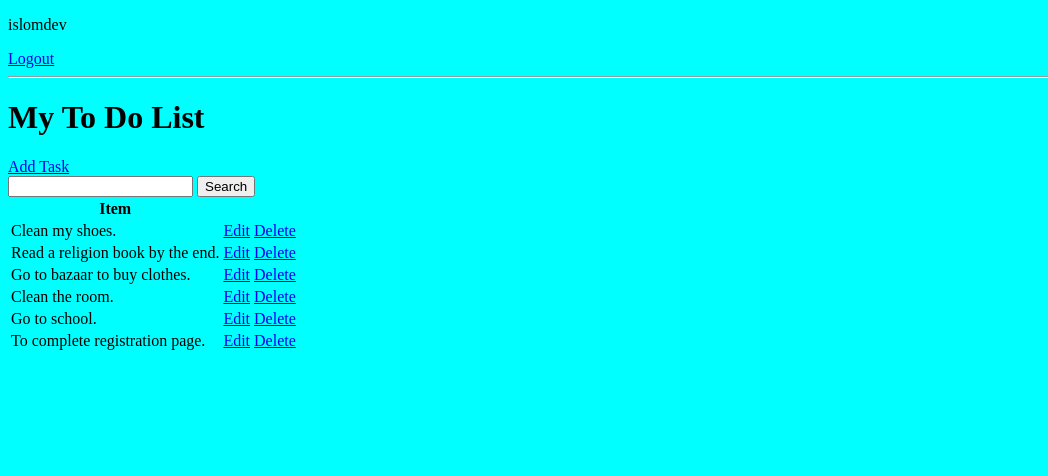
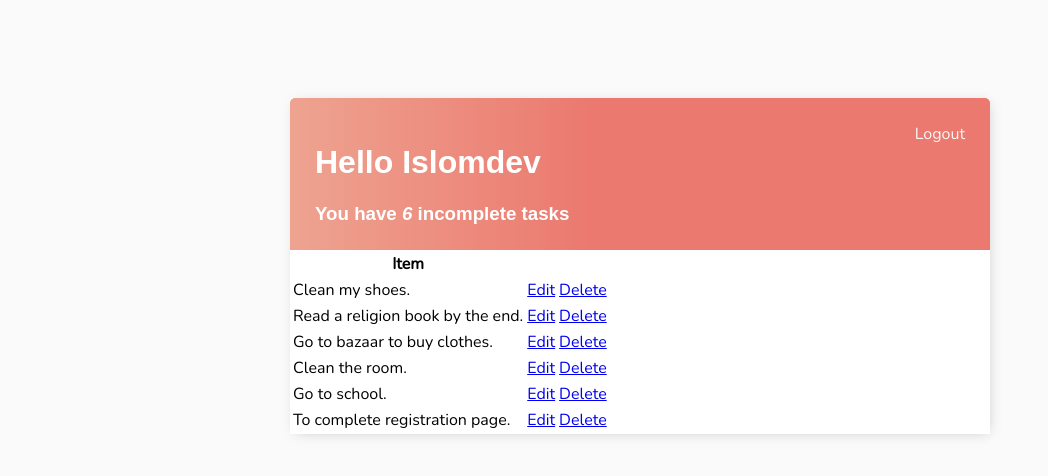
Before and after one commit to Islomdev16/Django-TO-DO-Application, a Django app: page / in a window 1280 px wide. Shown: the top 476 px of the page, without its empty margins (0-1048 px from the left). Run offline with Django 4.2, Linux system fonts and the light colour scheme; a user stored in the database is signed in; data comes from the database, SQL or seed files in the repository; both versions use the stored data as it was after the commit.

Commit message:
chenges made

```diff
--- a/Django TODO 1/todo_list/templates/todo_list/main.html
+++ b/Django TODO 1/todo_list/templates/todo_list/main.html
@@ -6,9 +6,42 @@
           content="width=device-width, user-scalable=no, initial-scale=1.0, maximum-scale=1.0, minimum-scale=1.0">
     <meta http-equiv="X-UA-Compatible" content="ie=edge">
     <title>Notes Application</title>
+
+    <link rel="preconnect" href="https://fonts.googleapis.com">
+    <link rel="preconnect" href="https://fonts.gstatic.com" crossorigin>
+    <link href="https://fonts.googleapis.com/css2?family=Nunito:wght@200&display=swap" rel="stylesheet">
+
     <style>
         body {
-            background-color: aqua;
+            background-color: #FAFAFA;
+            font-family: 'Nunito', sans-serif;
+            padding-top: 90px;
+        }
+
+        h1,h2,h3,h4,h5,h6 {
+            font-family: 'Raleway', sans-serif;
+        }
+
+        .container {
+            max-width: 700px;
+            margin: auto;
+            background-color: #fff;
+            -webkit-box-shadow: 2px 2px 13px -4px rgba(0,0,0,0.21);
+            box-shadow: 10px 12px 30px -4px rgba(0f,0,0,0.21);
+        }
+
+        .header-bar {
+            display: flex;
+            justify-content: space-between;
+            color: #fff;
+            padding: 25px;
+            border-radius: 5px 5px 0 0;
+            background: linear-gradient(90deg, #EEA390 0%, #EB796F 43%, #EB796F 100%);
+        }
+
+        .header-bar a {
+            color: rgb(247, 247, 247);
+            text-decoration: none;
         }
     </style>
 </head>
--- a/Django TODO 1/todo_list/templates/todo_list/task_list.html
+++ b/Django TODO 1/todo_list/templates/todo_list/task_list.html
@@ -1,21 +1,38 @@
 {% extends 'todo_list/main.html' %}
 {% block content %}
 
-{% if request.user.is_authenticated %}
-    <p>{{request.user}}</p>
-    <a href="{% url 'logout' %}">Logout</a>
-{% else %}
-    <a href="{% url 'login' %}">Login</a>
-{% endif %}
+<div class="header-bar">
+    <div>
+        <h1>Hello {{request.user|title}}</h1>
+        <h3 style="margin:0">You have <i>{{count}}</i> incomplete task{{ count|pluralize:'s' }}</h3>
+    </div>
+    {% if request.user.is_authenticated %}
+        <a href="{% url 'logout' %}">Logout</a>
+    {% else %}
+        <a href="{% url 'login' %}">Login</a>
+    {% endif %}
+</div>
 
-<hr>
-<h1>My To Do List {{color}}</h1>
-<a href="{% url 'task_create' %}">Add Task</a>
+<!--<a href="{% url 'task_create' %}">Add Task</a>-->
+<!--<form method="GET">-->
+<!--    <input type="text" name="search-area" value="{{search_input}}">-->
+<!--    <input type="submit" value="Search">-->
+<!--</form>-->
 
-<form method="GET">
-    <input type="text" name="search-area" value="{{search_input}}">
-    <input type="submit" value="Search">
-</form>
+<div class="task-items-wrapper">
+    {% for task in tasks %}
+        <div class="task-wrapper">
+            {% if task.complete %}
+                <div class="task-title">
+                    <div></div>
+                </div>
+            {% endif %}
+        </div>
+    {% empty %}
+    <h3>No items in list</h3>
+    {% endfor %}
+</div>
+
 
 <table>
     <tr>
```
Also changed, not shown: Django TODO 1/db.sqlite3.
